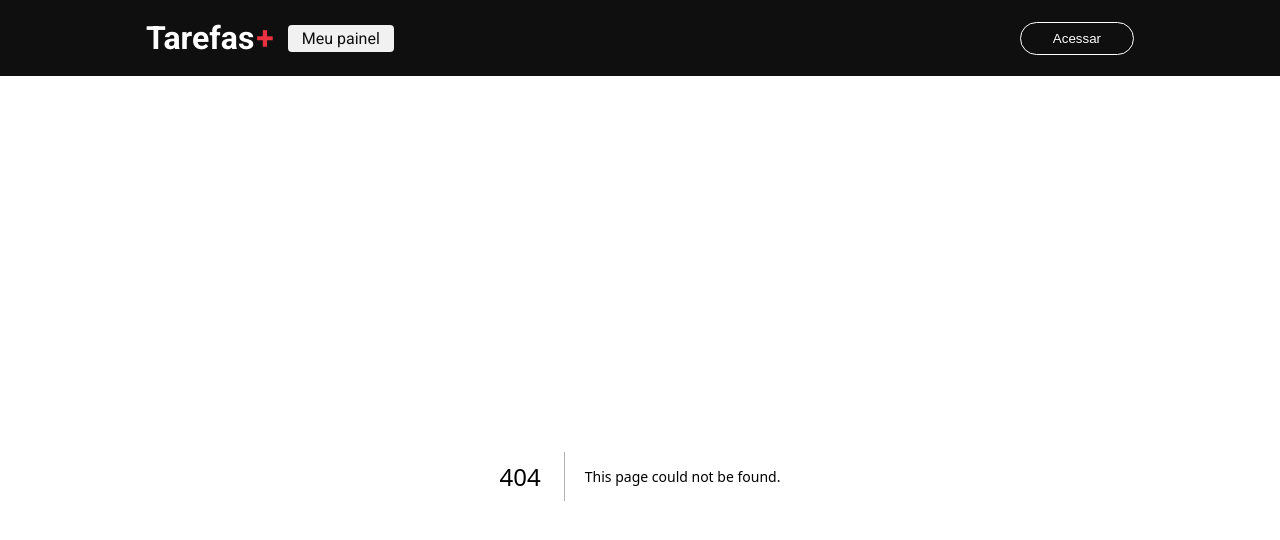
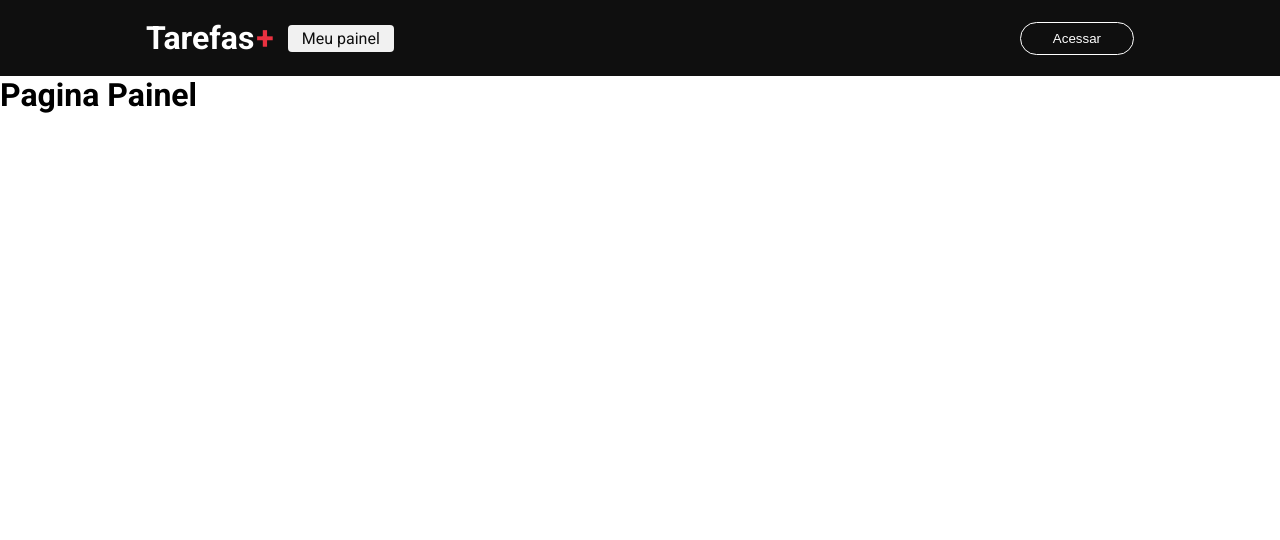
Before and after one commit to Vihgabiss/NextJS_projeto_tarefas, a Next.js app: page /dashboard in a window 1280 px wide. Before the commit this address had no page. Shown: the top 540 px of the page. Built offline with nearby package versions, Linux system fonts and the light colour scheme.

Commit message:
criação página dashboard

```diff
--- /dev/null
+++ b/src/pages/dashboard/index.tsx
@@ -0,0 +1,14 @@
+import Head from 'next/head';
+import styles from './styles.module.css';
+
+export default function Dashboard(){
+    return(
+        <div className={styles.container}>
+           <Head>
+                <title>Meu painel de tarefas</title>
+            </Head>
+
+            <h1>Pagina Painel</h1>
+        </div>
+    );
+}
```
Also changed, not shown: src/pages/dashboard/styles.module.css (added).
